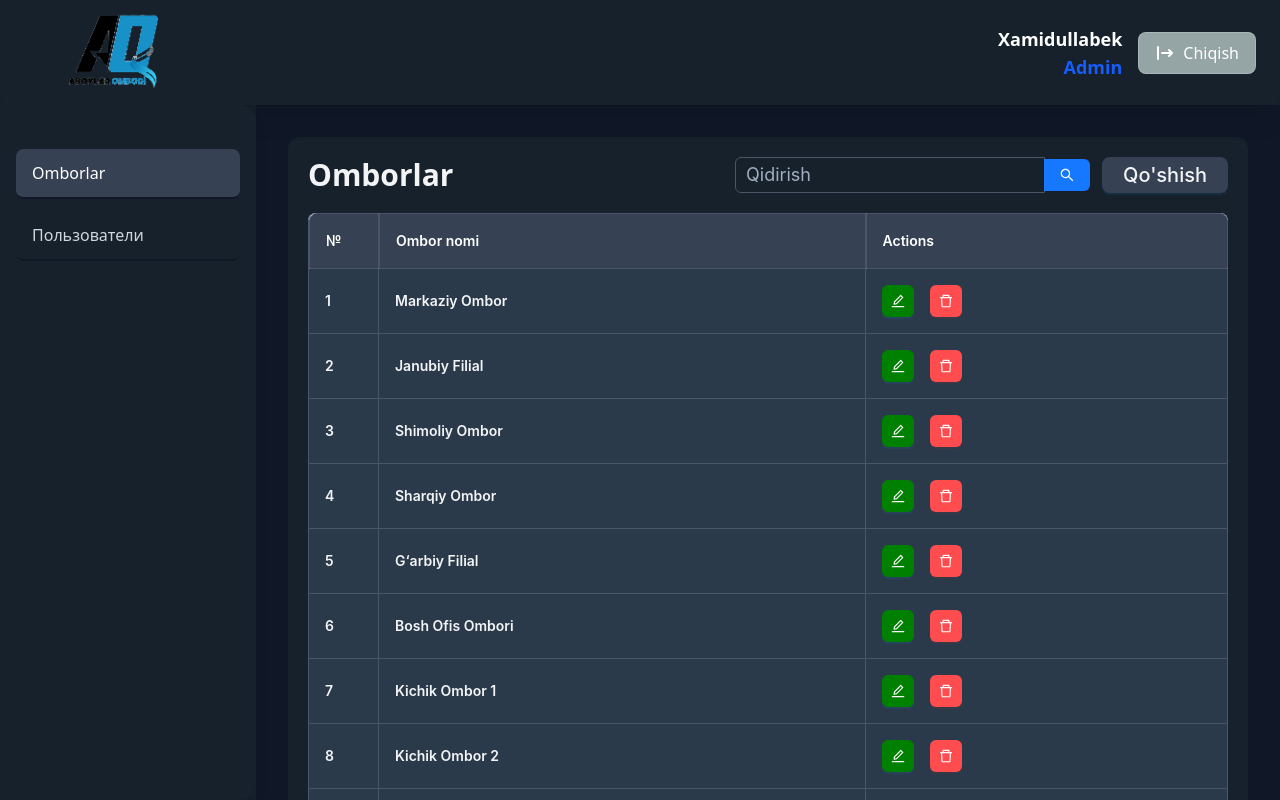
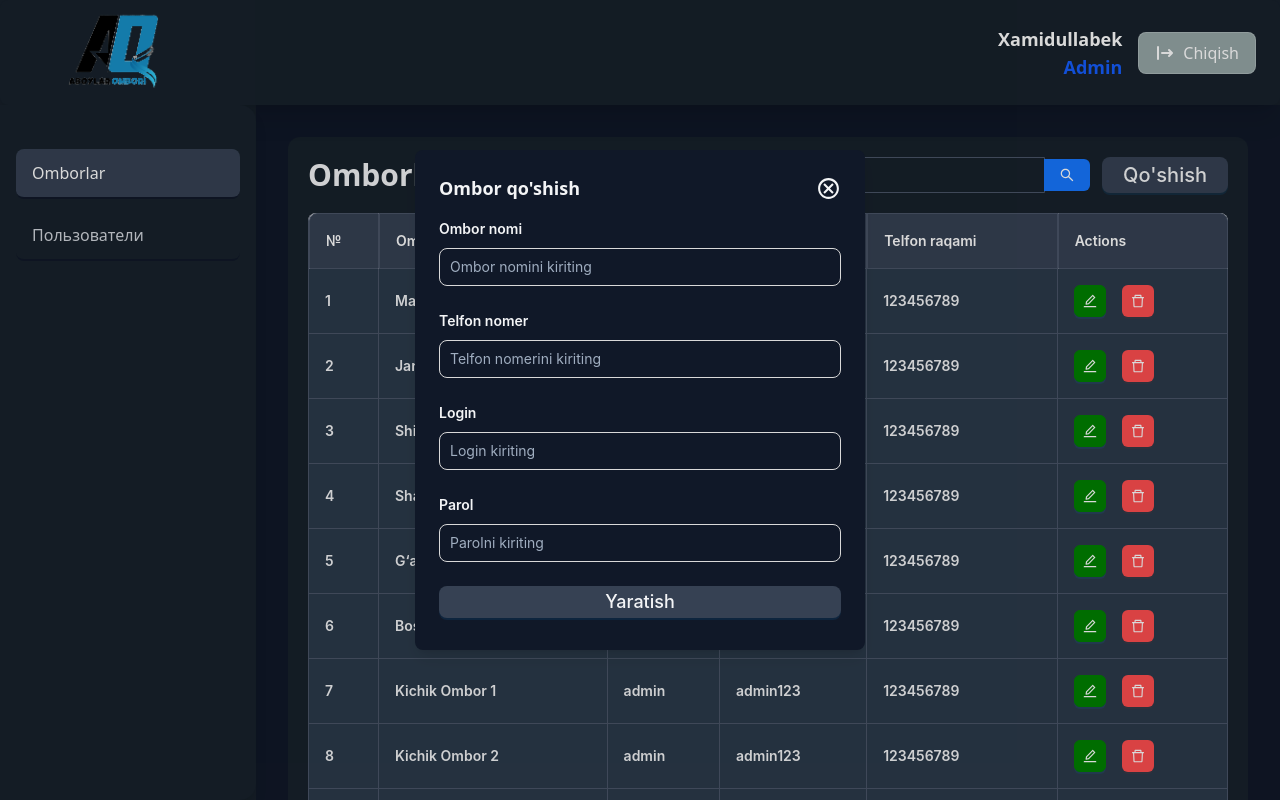
Before and after one commit to KhameT-Zikrillaev/Project-by-walldesign, a React (Vite) app: page /admin/admin-panel/storage in a window 1280 px wide. Both pictures are taken after a click on the button "Qo'shish". Shown: the top 800 px of the page. Built offline with nearby package versions, Linux system fonts and the light colour scheme.

Commit message:
add storage

```diff
--- a/package.json
+++ b/package.json
@@ -16,6 +16,7 @@
     "axios": "^1.8.1",
     "react": "^19.0.0",
     "react-dom": "^19.0.0",
+    "react-hook-form": "^7.54.2",
     "react-icons": "^5.5.0",
     "react-router-dom": "^7.2.0",
     "zustand": "^5.0.3"
--- /dev/null
+++ b/src/components/modal/Modal.jsx
@@ -0,0 +1,55 @@
+import React, { useEffect, useState } from "react";
+import { MdOutlineCancel } from "react-icons/md";
+
+const CustomModal = ({ isOpen, onClose, title, children }) => {
+  const [show, setShow] = useState(false);
+
+  useEffect(() => {
+    if (isOpen) {
+      setShow(true);
+    } else {
+      setTimeout(() => setShow(false), 400); // Animatsiya tugaguncha kutish
+    }
+  }, [isOpen]);
+
+  if (!show) return null;
+
+  const handleOverlayClick = (e) => {
+    if (e.target.id === "modal-overlay") {
+      onClose(); // Tashqi joy bosilganda modal yopiladi
+    }
+  };
+
+  return (
+    <div
+      id="modal-overlay"
+      className={`fixed inset-0 flex items-center justify-center bg-black/15 bg-opacity-70 z-50 transition-opacity ease-in duration-400 ${
+        isOpen ? "opacity-100" : "opacity-0"
+      }`}
+      onClick={handleOverlayClick}
+    >
+      <div
+        className={`bg-gray-900 text-white min-w-[450px] p-6 pb-0 rounded-lg shadow-lg relative transform transition-all ${
+          isOpen ? "scale-100 opacity-100" : "scale-90 opacity-0"
+        }`}
+      >
+        {/* Modal header */}
+        <div className="flex justify-between items-center  border-gray-600 pb-2">
+          <h2 className="text-lg font-semibold text-gray-100">{title}</h2>
+          <button
+            onClick={onClose}
+            className="text-gray-100 text-[25px] hover:text-red-400 transition cursor-pointer"
+          >
+            <MdOutlineCancel />
+          </button>
+        </div>
+
+        {/* Modal content */}
+        <div className="py-2">{children}</div>
+
+      </div>
+    </div>
+  );
+};
+
+export default CustomModal;
--- a/src/index.css
+++ b/src/index.css
@@ -67,3 +67,40 @@ body {
     background-color: rgb(54, 65, 83) !important; /* Qoramtir ko‘k */
     border-color: rgb(54, 65, 83) !important;
   }
+
+
+  .custom-input {
+    background-color: oklch(0.21 0.034 264.665) !important;
+
+    border-radius: 8px;
+    width: 100%;
+    padding: 7px 10px;
+    color: oklch(0.967 0.003 264.542);
+  }
+
+  .custom-input:hover{
+    background-color: oklch(0.21 0.034 264.665) !important;
+    border: 1px solid oklch(0.967 0.003 264.542) !important;
+  }
+
+  .custom-input:focus{
+    border: 1px solid oklch(0.967 0.003 264.542) !important;
+  }
+
+
+  .custom-input::placeholder {
+    color: #a0aec0 !important;
+  }
+
+  /* Ant Design Inputni override qilish */
+   /* .custom-input .ant-input {
+    background-color: transparent !important;
+    border: none !important;
+    box-shadow: none !important;
+    outline: none !important;
+    padding: 8px 12px;
+  }
+
+  .custom-input:focus .ant-input {
+    border-color: rgb(0.967 0.003 264.542) !important;
+  }  */
--- /dev/null
+++ b/src/pages/Admin/pages/Admin-ponel/pages/storege/components/AddStorage.jsx
@@ -0,0 +1,106 @@
+import React from "react";
+import { useForm, Controller } from "react-hook-form";
+import { Input, Button, Form, message } from "antd";
+
+const AddStorage = ({onClose}) => {
+  const {
+    handleSubmit,
+    control,
+    formState: { errors },
+    reset,
+  } = useForm();
+
+  const onSubmit = (data) => {
+    console.log("Forma ma'lumotlari:", data);
+    message.success("Ombor muvaffaqiyatli qo‘shildi!");
+    reset(); // Formani tozalash
+    onClose();
+  };
+
+  return (
+    <div className="">
+      <Form layout="vertical" onFinish={handleSubmit(onSubmit)}>
+        {/* Ombor nomi */}
+        <Form.Item
+          label={<span className="text-gray-100 font-semibold">Ombor nomi</span>}
+          validateStatus={errors.name ? "error" : ""}
+          help={errors.name?.message}
+        >
+          <Controller
+            name="name"
+            control={control}
+            rules={{ required: "Ombor nomi majburiy" }}
+            render={({ field }) => (
+              <Input placeholder="Ombor nomini kiriting" className="custom-input" {...field} />
+            )}
+          />
+        </Form.Item>
+
+        {/* Joylashuv */}
+        <Form.Item
+          label={<span className="text-gray-100 font-semibold">Telfon nomer</span>}
+          validateStatus={errors.phone_number ? "error" : ""}
+          help={errors.phone_number?.message}
+        >
+          <Controller
+            name="phone_number"
+            control={control}
+            rules={{ required: "Telfon nomer majburiy" }}
+            render={({ field }) => (
+              <Input placeholder="Telfon nomerini kiriting" className="custom-input" {...field} />
+            )}
+          />
+        </Form.Item>
+        <Form.Item
+          label={<span className="text-gray-100 font-semibold">Login</span>}
+          validateStatus={errors.login ? "error" : ""}
+          help={errors.login?.message}
+        >
+          <Controller
+            name="login"
+            control={control}
+            rules={{ required: "Login majburiy" }}
+            render={({ field }) => (
+              <Input placeholder="Login kiriting" className="custom-input" {...field} />
+            )}
+          />
+        </Form.Item>
+        <Form.Item
+          label={<span className="text-gray-100 font-semibold">Parol</span>}
+          validateStatus={errors.password ? "error" : ""}
+          help={errors.password?.message}
+        >
+          <Controller
+            name="password"
+            control={control}
+            rules={{ required: "Parol majburiy" }}
+            render={({ field }) => (
+              <Input placeholder="Parolni kiriting" className="custom-input" {...field} />
+            )}
+          />
+        </Form.Item>
+
+        {/* Yuborish tugmasi */}
+        <Form.Item>
+          <Button
+            type="primary"
+            htmlType="submit"
+            style={{
+              backgroundColor: "#364153",
+              color: "#f3f4f6",
+              fontWeight: "500",
+              padding: "15px 20px",
+              borderRadius: "8px",
+              fontSize: "18px",
+              width: "100%"
+            }}
+          >
+            Yaratish
+          </Button>
+        </Form.Item>
+      </Form>
+    </div>
+  );
+};
+
+export default AddStorage;
--- a/src/pages/Admin/pages/Admin-ponel/pages/storege/index.jsx
+++ b/src/pages/Admin/pages/Admin-ponel/pages/storege/index.jsx
@@ -1,21 +1,23 @@
-import React from "react";
+import React, { useState } from "react";
 import { Table, Button, Space, Popconfirm } from "antd";
 import { EditOutlined, DeleteOutlined } from "@ant-design/icons";
 import { Input } from 'antd';
+import ModalComponent from "@/components/modal/Modal";
+import AddStorage from "./components/AddStorage";
 const { Search } = Input;
 
 const data = [
-  { key: "1", name: "Markaziy Ombor" },
-  { key: "2", name: "Janubiy Filial" },
-  { key: "3", name: "Shimoliy Ombor" },
-  { key: "4", name: "Sharqiy Ombor" },
-  { key: "5", name: "G‘arbiy Filial" },
-  { key: "6", name: "Bosh Ofis Ombori" },
-  { key: "7", name: "Kichik Ombor 1" },
-  { key: "8", name: "Kichik Ombor 2" },
-  { key: "9", name: "Katta Ombor" },
-  { key: "10", name: "Mahalliy Ombor" },
-  { key: "11", name: "Eksport Ombori" },
+  { key: "1", name: "Markaziy Ombor", login: "admin", password: "admin123", phone_number: "123456789" },
+  { key: "2", name: "Janubiy Filial", login: "admin", password: "admin123", phone_number: "123456789" },
+  { key: "3", name: "Shimoliy Ombor", login: "admin", password: "admin123", phone_number: "123456789" },
+  { key: "4", name: "Sharqiy Ombor", login: "admin", password: "admin123", phone_number: "123456789" },
+  { key: "5", name: "G‘arbiy Filial", login: "admin", password: "admin123", phone_number: "123456789" },
+  { key: "6", name: "Bosh Ofis Ombori", login: "admin", password: "admin123", phone_number: "123456789" },
+  { key: "7", name: "Kichik Ombor 1", login: "admin", password: "admin123", phone_number: "123456789" },
+  { key: "8", name: "Kichik Ombor 2", login: "admin", password: "admin123", phone_number: "123456789" },
+  { key: "9", name: "Katta Ombor", login: "admin", password: "admin123", phone_number: "123456789" },
+  { key: "10", name: "Mahalliy Ombor", login: "admin", password: "admin123", phone_number: "123456789" },
+  { key: "11", name: "Eksport Ombori", login: "admin", password: "admin123", phone_number: "123456789" },
 ];
 
 const columns = [
@@ -30,6 +32,24 @@ const columns = [
     title: "Ombor nomi",
     dataIndex: "name",
     key: "name",
+    render: (text) => <span className="text-gray-100 font-semibold">{text}</span>,
+  },
+  {
+    title: "Login",
+    dataIndex: "login",
+    key: "login",
+    render: (text) => <span className="text-gray-100 font-semibold">{text}</span>,
+  },
+  {
+    title: "Parol",
+    dataIndex: "password",
+    key: "password",
+    render: (text) => <span className="text-gray-100 font-semibold">{text}</span>,
+  },
+  {
+    title: "Telfon raqami",
+    dataIndex: "phone_number",
+    key: "phone_number",
     render: (text) => <span className="text-gray-100 font-semibold">{text}</span>,
   },
   {
@@ -57,6 +77,15 @@ const columns = [
 ];
 
 const Statistics = () => {
+  const [isModalOpen, setIsModalOpen] = useState(false);
+
+  const showModal = () => {
+    setIsModalOpen(true);
+  };
+
+  const onClose = () => {
+    setIsModalOpen(false);
+  };
 
   const onSearch = (value) => console.log(value);
 
@@ -77,6 +106,7 @@ const Statistics = () => {
             fontSize: "20px"
           }}
           className="hover:bg-[#0056b3] hover:border-[#004494] focus:bg-[#004494] "
+          onClick={showModal}
         >
           Qo'shish
         </Button>
@@ -92,6 +122,13 @@ const Statistics = () => {
           bordered
         />
       </div>
+      <ModalComponent
+        isOpen={isModalOpen}
+        onClose={onClose}
+        title={"Ombor qo'shish"}
+      >
+        <AddStorage onClose={onClose}/>
+      </ModalComponent>
     </div>
   );
 };
```
Also changed, not shown: 1 other file (tests, documents, lock files or other folders).
